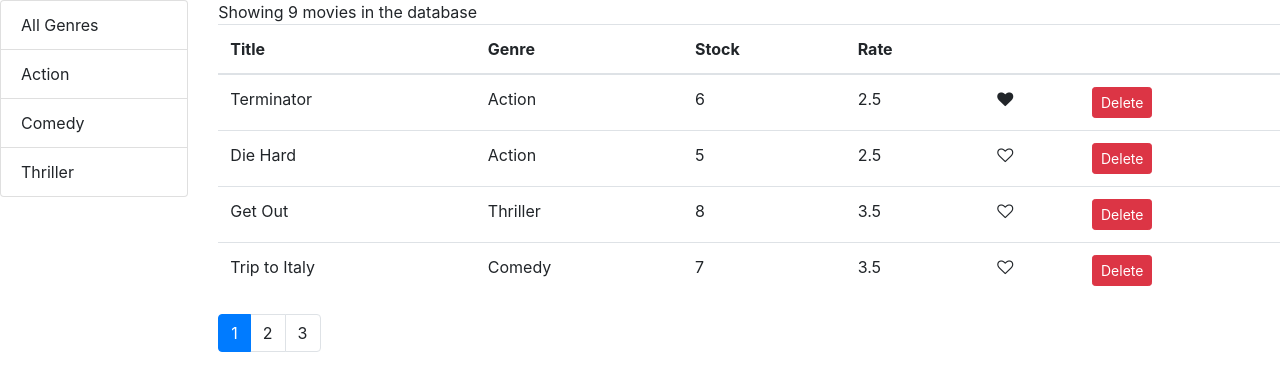
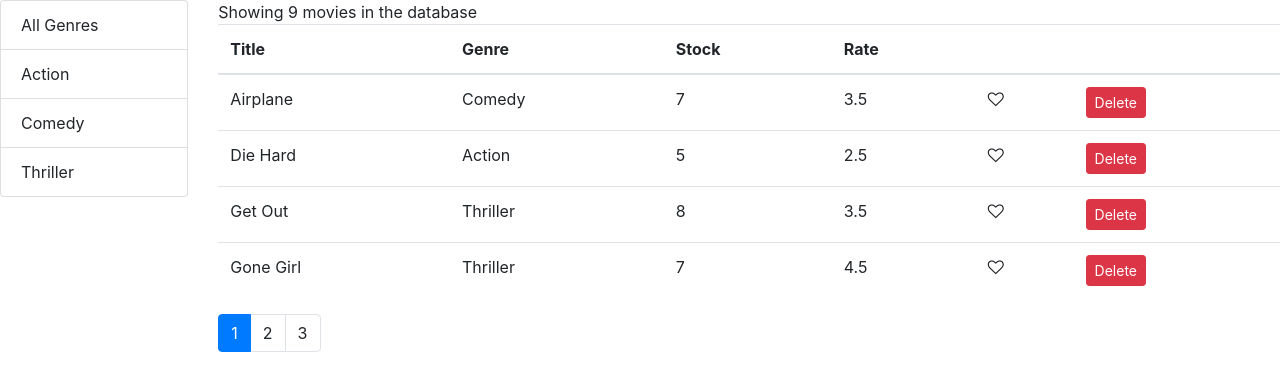
Before and after one commit to TazzyG/vidly, a React (Create React App) app: page / in a window 1280 px wide. Shown: the top 390 px of the page. Built offline with nearby package versions, Linux system fonts and the light colour scheme.

Commit message:
sort before reverse sorting

```diff
--- a/src/components/movies.jsx
+++ b/src/components/movies.jsx
@@ -5,13 +5,15 @@
 import { getMovies } from "../services/fakeMovieService";
 import { getGenres } from "../services/fakeGenreService";
 import { paginate } from "../utils/paginate";
+import _ from "lodash";
 
 class Movies extends Component {
   state = {
     movies: [],
     genres: [],
     currentPage: 1,
-    pageSize: 4
+    pageSize: 4,
+    sortColumn: { path: "title", order: "asc" }
   };
 
   componentDidMount() {
@@ -42,7 +44,7 @@
   };
 
   handleSort = path => {
-    console.log(path);
+    this.setState({ sortColumn: { path, order: "asc" } });
   };
 
   render() {
@@ -50,6 +52,7 @@
     const {
       pageSize,
       currentPage,
+      sortColumn,
       selectedGenre,
       movies: allMovies
     } = this.state;
@@ -62,7 +65,9 @@
         ? allMovies.filter(m => m.genre._id === selectedGenre._id)
         : allMovies;
 
-    const movies = paginate(filtered, currentPage, pageSize);
+    const sorted = _.orderBy(filtered, [sortColumn.path], [sortColumn.order]);
+
+    const movies = paginate(sorted, currentPage, pageSize);
     return (
       <div className="row">
         <div className="col-md-2">
```
